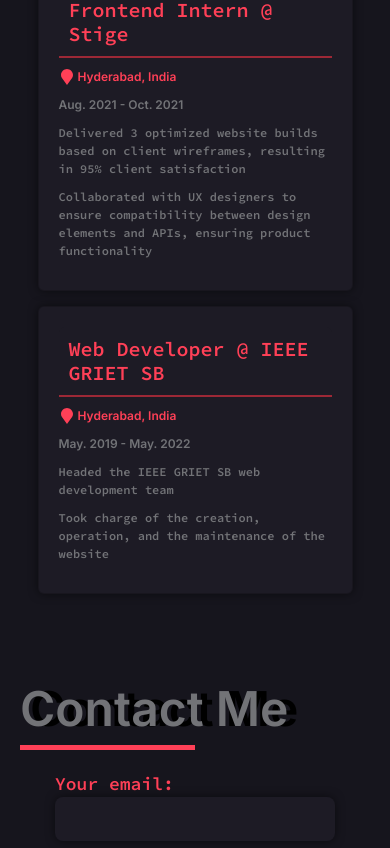
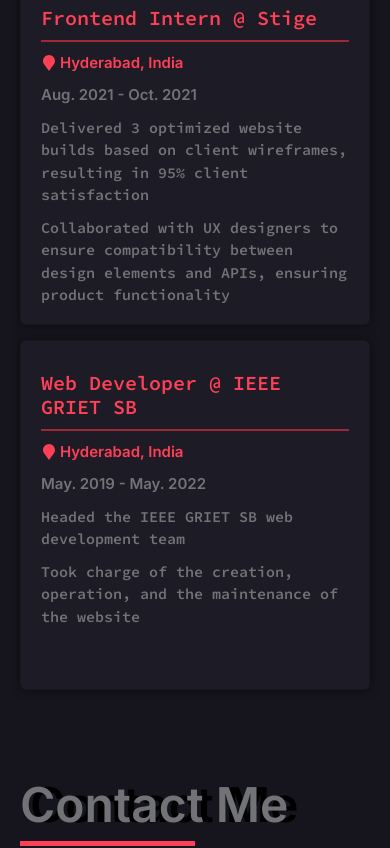
Before and after one commit to praneethravuri/PRAV-V2, a Vue app: page / in a window 390 px wide. Shown: the part 6459-7307 px from the top of the page. Built offline with nearby package versions, Linux system fonts and the light colour scheme.

Commit message:
Styled small components

```diff
--- a/src/styles/contact.scss
+++ b/src/styles/contact.scss
@@ -20,7 +20,6 @@ textarea {
   padding: 10px;
   font-size: 16px;
   background-color: $light-dark-blue;
-  border-radius: 8px;
   border: none;
   color: $text-color;
   font-weight: 600;
@@ -33,6 +32,7 @@ input:focus,
 textarea:focus {
     outline: none;
     background-color: $dark-blue;
+    box-shadow: none;
 
 }
 
--- a/src/styles/experience.scss
+++ b/src/styles/experience.scss
@@ -8,6 +8,7 @@
     background-color: $light-dark-blue;
     box-shadow: 0 2px 4px rgba(0, 0, 0, 0.1);
     padding: 20px;
+    height: 350px;
     margin: 20px;
     box-shadow: 0 0 10px 0 rgba(0, 0, 0, 0.5);
 }
@@ -17,7 +18,7 @@
     justify-content: space-between;
     align-items: center;
     margin-bottom: 10px;
-    padding: 10px;
+    padding: 10px 0px;
     border-bottom: 2px solid $dark-red;
 }
 
@@ -66,7 +67,7 @@
 
     .card {
         padding: 20px;
-        width: 90%;
+        width: 100%;
         margin: 15px auto;
     }
 
@@ -77,7 +78,7 @@
     .card-date,
     .location-text,
     .card-content p {
-        font-size: 12px;
+        font-size: 15px;
     }
 
     .location-icon {
--- a/src/styles/navigation.scss
+++ b/src/styles/navigation.scss
@@ -48,6 +48,10 @@ nav {
         transition: $transition;
     }
 
+    .prav-heading:hover{
+        color: $slate;
+    }
+
     .hamburger-menu {
         color: $bright-red;
     }
```
